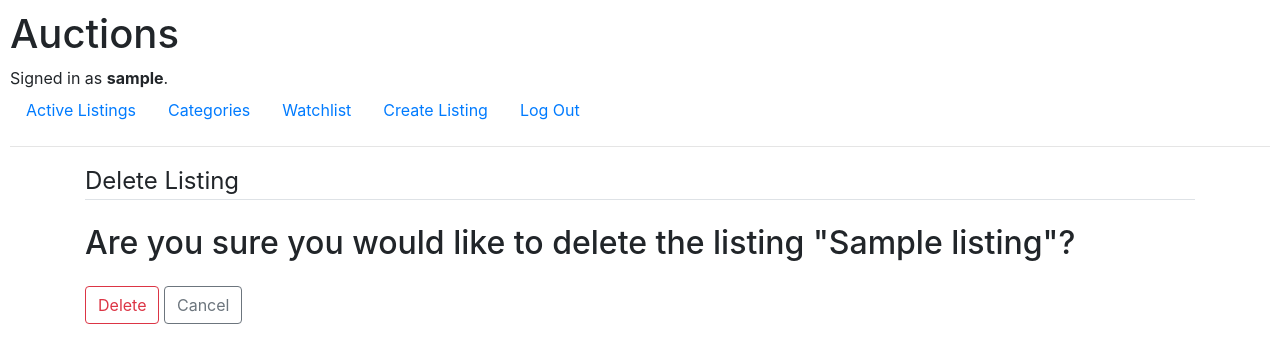
After one commit to NHopewell/cs50-web-programming-with-python-and-javascript, a Django app: a page that uses week_4_SQL_Models_Migrations/commerce/auctions/templates/auctions/delete_listing.html in a window 1280 px wide. The commit adds this page. Shown: the top 363 px of the page. Run offline with Django 3.2, Linux system fonts and the light colour scheme; a user stored in the database is signed in; tables that the repository leaves empty hold one stand-in row (values such as "Sample post"); some libraries are stand-ins or nearby versions.

Commit message:
adds delete listing handling for logged in user

```diff
--- /dev/null
+++ b/week_4_SQL_Models_Migrations/commerce/auctions/templates/auctions/delete_listing.html
@@ -0,0 +1,20 @@
+{% extends "auctions/layout.html" %}
+
+{% block body %}
+<div actions="{% url 'delete_listing' listing.id %}" class="container">
+    <form method="POST">
+        {% csrf_token %}
+        <fieldset class="form-group">
+            <legend class="border-bottom mb-4">Delete Listing</legend>
+            <h2>Are you sure you would like to delete the listing "{{ listing.title }}"?</h2>
+        </fieldset>
+        <div class="form-group">
+            <button class="btn btn-outline-danger" type="submit">Delete</button>
+            <a class="btn btn-outline-secondary" href="{% url 'listing' listing.id %}">Cancel</a>
+        </div>
+    </form>
+</div>
+
+
+
+{% endblock %}
--- a/week_4_SQL_Models_Migrations/commerce/auctions/urls.py
+++ b/week_4_SQL_Models_Migrations/commerce/auctions/urls.py
@@ -7,6 +7,8 @@ urlpatterns = [
     path("login", views.login_view, name="login"),
     path("logout", views.logout_view, name="logout"),
     path("register", views.register, name="register"),
+    path("listing-<int:listing_id>", views.listing, name="listing"),
     path("create_listing", views.create_listing, name="create_listing"),
-    path("listing-<int:listing_id>", views.listing, name="listing")
+    path("listing-<int:listing_id>/delete", views.delete_listing, name="delete_listing")
+
 ]
--- a/week_4_SQL_Models_Migrations/commerce/auctions/views.py
+++ b/week_4_SQL_Models_Migrations/commerce/auctions/views.py
@@ -68,6 +68,17 @@ def register(request):
         return render(request, "auctions/register.html")
 
 
+def listing(request, listing_id):
+
+    listing = Listing.objects.get(pk=listing_id)
+    owner = User.objects.get(pk=listing.owner_id)
+
+    return render(request, "auctions/listing.html", {
+        "listing": listing,
+        "owner": owner
+    })
+
+
 @login_required
 def create_listing(request):
 
@@ -80,19 +91,23 @@ def create_listing(request):
             listing.save()
 
             return HttpResponseRedirect(reverse("index"))
+    else:
+
+        return render(request, "auctions/create_listing.html", {
+            "form": NewListingForm()
+        })
 
 
-    return render(request, "auctions/create_listing.html", {
-        "form": NewListingForm()
-    })
+@login_required
+def delete_listing(request, listing_id):
 
+    if request.method == "POST":
+        Listing.objects.filter(pk=listing_id).delete()
 
-def listing(request, listing_id):
+        return HttpResponseRedirect(reverse("index"))
+    else:
+        listing = Listing.objects.get(pk=listing_id)
 
-    listing = Listing.objects.get(pk=listing_id)
-    owner = User.objects.get(pk=listing.owner_id)
-
-    return render(request, "auctions/listing.html", {
-        "listing": listing,
-        "owner": owner
-    })
+        return render(request, "auctions/delete_listing.html", {
+            "listing": listing
+        })
```
Also changed, not shown: week_4_SQL_Models_Migrations/commerce/auctions/templates/auctions/listing.html (+6 -4 lines), week_4_SQL_Models_Migrations/commerce/media/listing_pics/866c928f9360664fedc941cb21d2dca1_PCbXEad.jpg (added).
